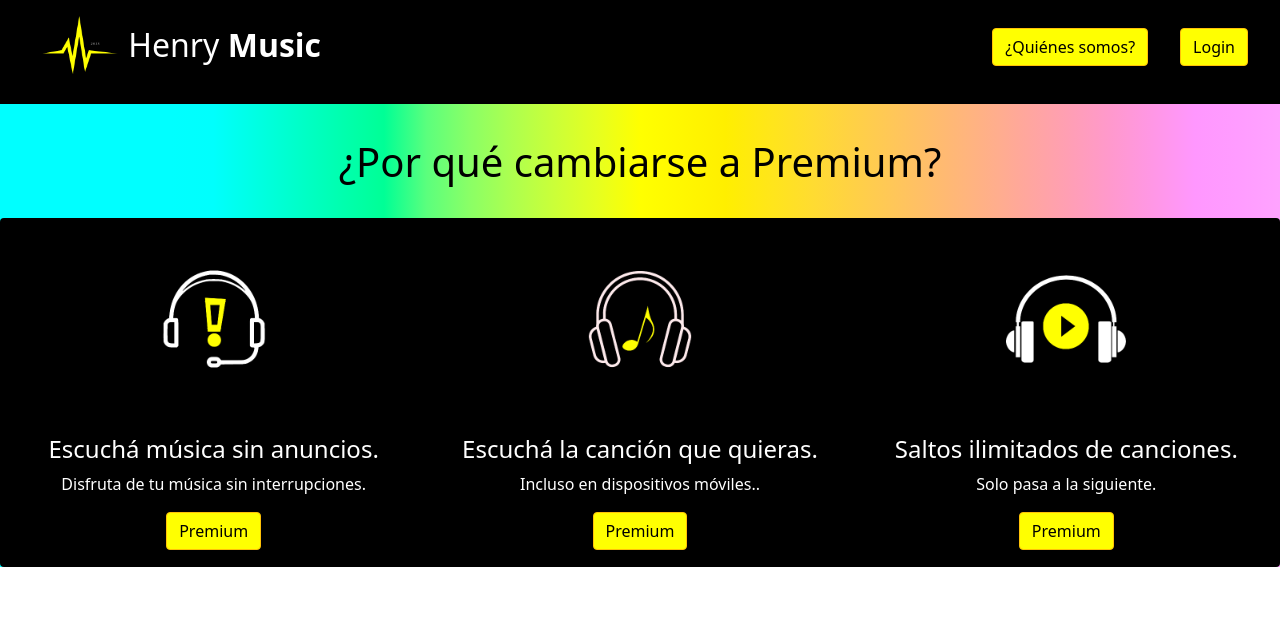
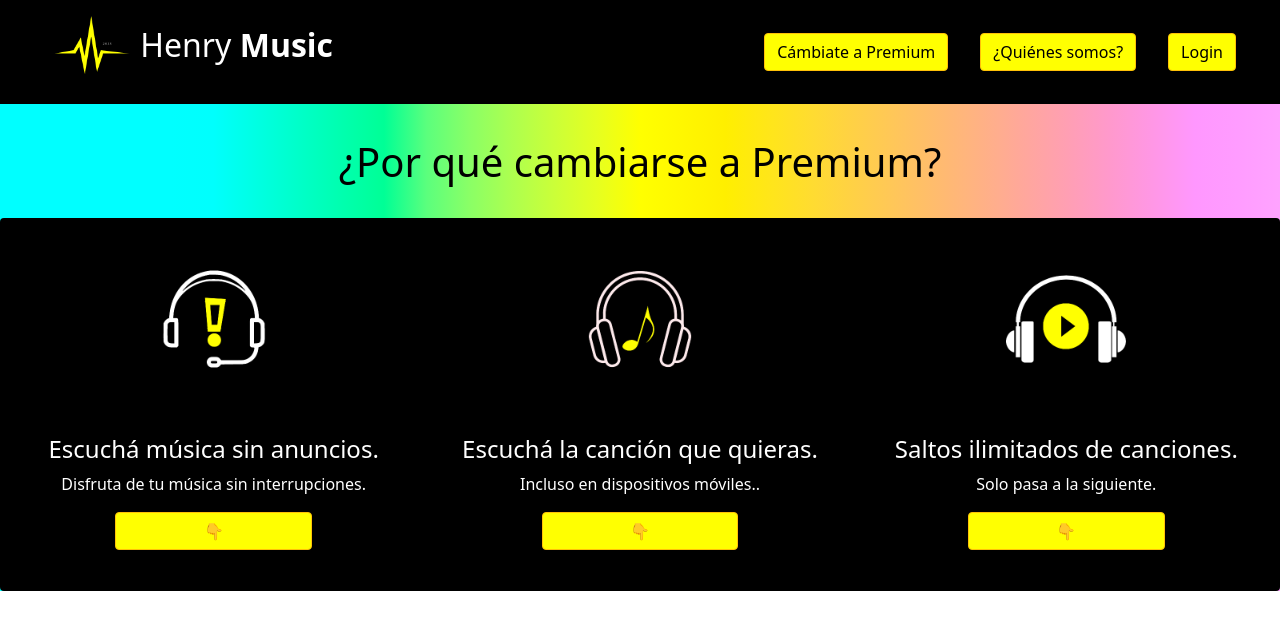
Before and after one commit to juanxp1/henryMusic, a React (Create React App) app in the folder client/: page / in a window 1280 px wide. Shown: the top 630 px of the page. Built offline with nearby package versions, Linux system fonts and the light colour scheme.

Commit message:
adelantos4

```diff
--- a/client/src/Componentes/Landing.jsx
+++ b/client/src/Componentes/Landing.jsx
@@ -17,7 +17,6 @@ function Landing() {
             <Premium />
 
 
-
         </div>
     )
 }
--- a/client/src/Componentes/Nave/Nave.jsx
+++ b/client/src/Componentes/Nave/Nave.jsx
@@ -21,23 +21,27 @@ function Nave() {
 
 
 
-  if (isLoading) {
-    return <img style={{ background: "black", width: "100%" }} src={gif} alt="gif" />
-  }
+  // if (isLoading) {
+  //   return <h1>Loading...</h1>
+  // }
 
   return (
     <>
 
       <NavContainer className='navbar navbar-expand-lg '>
+        <div className='container-fluid'>
+          <div>
+            <h2><img className='logo' src={foto} alt="logo" /> Henry<span> Music</span></h2>
+          </div>
 
-        <h2><img className='logo' src={foto} alt="logo" /> Henry<span> Music</span></h2>
-        <div className="nav">
-          <a className='premium' href='#'><button className="btn btn-warning">¿Quiénes somos?</button> </a>
-          <a className='login' >
-            {isAuthenticated ? <Logout /> : <Login />}
-            <div className='profile'><Profile /></div>
-          </a>
-
+          <div className="nav">
+            <a className='premium' href='#'><button className="btn btn-warning">Cámbiate a Premium </button> </a>
+            <a className='premium' href='#'><button className="btn btn-warning">¿Quiénes somos?</button> </a>
+            <a className='login ' >
+              {isAuthenticated ? <Logout /> : <Login />}
+            </a>
+            <Profile />
+          </div>
         </div>
 
       </NavContainer>
@@ -137,23 +141,3 @@ a{
 }
 
 `
-const BgDiv = styled.div`
-  background-color: #222;
-  position: absolute;
-  top: -1000px;
-  left: -1000px;
-  width: 100%;
-  height: 100%;
-  z-index: -1;
-  transition: all .6s ease ;
-
-  &.active{
-    border-radius: 0 0 80% 0;
-    top: 0;
-    left: 0;
-    width: 100%;
-    height: 100%;
-  }
-
-
-`
--- a/client/src/Componentes/Premium/Premium.jsx
+++ b/client/src/Componentes/Premium/Premium.jsx
@@ -16,7 +16,7 @@ function Premium() {
                     <div className="card-body">
                         <h4 className="card-title">Escuchá música sin anuncios.</h4>
                         <p className="card-text">Disfruta de tu música sin interrupciones.</p>
-                        <p className="card-text"><small className="text-muted"><button className='btn btn-warning'>Premium</button></small></p>
+                        <p className="card-text"><small className="text-muted"><button className='d-grid gap-2 col-6 mx-auto btn btn-warning'>👇</button></small></p>
                     </div>
                 </div>
                 <div className="card">
@@ -24,7 +24,7 @@ function Premium() {
                     <div className="card-body">
                         <h4 className="card-title">Escuchá la canción que quieras.</h4>
                         <p className="card-text">Incluso en dispositivos móviles..</p>
-                        <p className="card-text"><small className="text-muted"><button className='btn btn-warning'>Premium</button></small></p>
+                        <p className="card-text"><small className="text-muted"><button className='d-grid gap-2 col-6 mx-auto btn btn-warning'>👇</button></small></p>
                     </div>
                 </div>
                 <div className="card">
@@ -32,8 +32,10 @@ function Premium() {
                     <div className="card-body">
                         <h4 class="card-title">Saltos ilimitados de canciones.</h4>
                         <p className="card-text">Solo pasa a la siguiente.</p>
-                        <p className="card-text"><small className="text-muted"><button className='btn btn-warning'>Premium</button></small></p>
+                        <p className="card-text"><small className="text-muted"><button className='d-grid gap-2 col-6 mx-auto btn btn-warning'>👇</button></small></p>
                     </div>
+                    <br />
+
                 </div>
             </div>
         </NavContainer>
@@ -69,8 +71,7 @@ background-image: linear-gradient(270deg, #ffa3ff 0, #ff9cff 3.33%, #ff97fe 6.67
 padding-top: 10px;
 text-align: center;
 
-
-
+text-align: center;
 
 
 `
--- a/client/src/Componentes/Profile/Profile.jsx
+++ b/client/src/Componentes/Profile/Profile.jsx
@@ -11,17 +11,19 @@ const Profile = () => {
 
   console.log(user)
 
-  if (isLoading) {
-    return <img style={{ display: "block", width: "100%" }} src={gif} alt="gif" />
-  }
+  // if (isLoading) {
+  //   return <h1>LOADING...</h1>
+  // }
 
   return (
     isAuthenticated && (
       <NavContainer>
-        <div className="div">
-          <Avatar src={user.picture} alt={user.name} />
-          {/* <p>{user.nickname}</p> */}
+        <div className="div container">
+          <div>
+            <Avatar src={user.picture} alt={user.name} />
+          </div>
         </div>
+
       </NavContainer>
     )
   );
```
Also changed, not shown: 1 other file (tests, documents, lock files or other folders).
